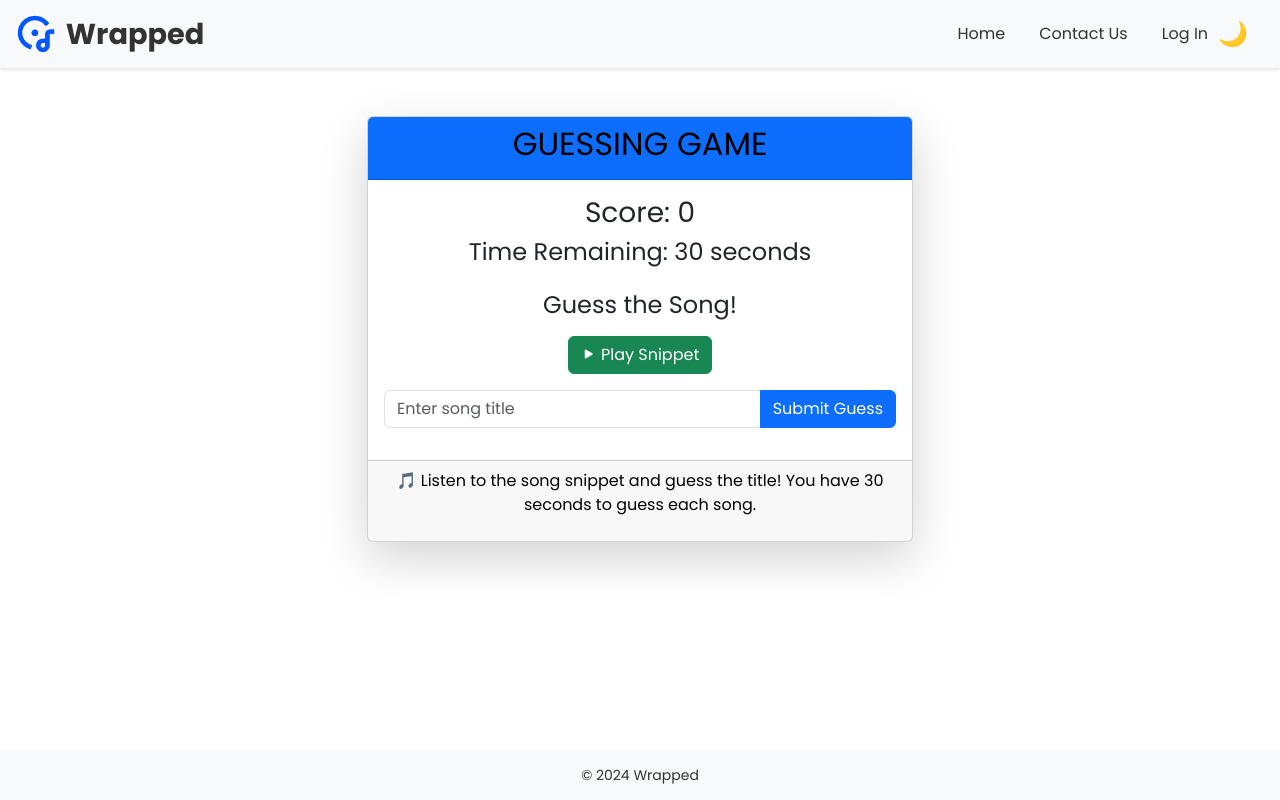
After one commit to Blance5/Spotify-Wrapped, a Django app: template Wrapped_Proj/Wrapped/templates/game.html in a window 1280 px wide. The commit adds this page. Run offline with Django 5.2, Linux system fonts and the light colour scheme; the template is opened without the code that fills it, so the values that code supplies are empty.

Commit message:
Guessing Game Feature

```diff
--- /dev/null
+++ b/Wrapped_Proj/Wrapped/templates/game.html
@@ -0,0 +1,128 @@
+{% extends 'base.html' %}
+{% load static %}
+
+{% block title %}Spotify Song Guess Game{% endblock %}
+
+{% block content %}
+<div class="container text-center my-5">
+    <div class="row justify-content-center">
+        <div class="col-12 col-md-8 col-lg-6">
+            <div class="card shadow-lg">
+                <div class="card-header bg-primary text-white">
+                    <h2>Guessing Game</h2>
+                </div>
+
+                <div class="card-body">
+                    <!-- Game Status -->
+                    <div id="game-status" class="mb-4">
+                        <h3>Score: <span id="score">0</span></h3>
+                        <h4>Time Remaining: <span id="timer">30</span> seconds</h4>
+                    </div>
+
+                    <!-- Audio Player (Hidden) -->
+                    <audio id="globalAudio" preload="auto" style="width: 100%; max-width: 400px; height: 40px;">
+                        <!-- Initially no track loaded -->
+                        Your browser does not support the audio element.
+                    </audio>
+
+                    <!-- Song Guess Section -->
+                    <div id="game-area">
+                        <h4 class="mb-3">Guess the Song!</h4>
+
+                        <div class="d-flex flex-column align-items-center">
+                            <button id="play-snippet" class="btn btn-success mb-3">
+                                <i class="bi bi-play-fill"></i> Play Snippet
+                            </button>
+
+                            <form id="guess-form" class="w-100">
+                                <div class="input-group mb-3">
+                                    <input
+                                        type="text"
+                                        id="song-guess"
+                                        class="form-control"
+                                        placeholder="Enter song title"
+                                        autocomplete="off"
+                                    >
+                                    <button type="submit" class="btn btn-primary">
+                                        Submit Guess
+                                    </button>
+                                </div>
+                            </form>
+                        </div>
+                    </div>
+
+                    <!-- Result Display -->
+                    <div id="result-area" class="mt-4" style="display:none;">
+                        <div id="correct-result" class="alert alert-success">
+                            Correct! 🎉 The song was: <span id="correct-song"></span>
+                        </div>
+                        <div id="incorrect-result" class="alert alert-danger">
+                            Incorrect! 😢 The correct song was: <span id="incorrect-song"></span>
+                        </div>
+                    </div>
+
+                    <!-- Game Over Section -->
+                    <div id="game-over" style="display:none;">
+                        <h3>Game Over!</h3>
+                        <p>Your Final Score: <span id="final-score"></span></p>
+                        <button id="restart-game" class="btn btn-primary">
+                            Play Again
+                        </button>
+                    </div>
+                </div>
+
+                <!-- Game Instructions -->
+                <div class="card-footer text-muted">
+                    <p>
+                        🎵 Listen to the song snippet and guess the title!
+                        You have 30 seconds to guess each song.
+                    </p>
+                </div>
+            </div>
+        </div>
+    </div>
+</div>
+
+<script>
+    // Game Logic Placeholder
+    document.addEventListener('DOMContentLoaded', function() {
+        const playSnippetBtn = document.getElementById('play-snippet');
+        const songSnippet = document.getElementById('song-snippet');
+        const guessForm = document.getElementById('guess-form');
+        const songGuessInput = document.getElementById('song-guess');
+        const scoreDisplay = document.getElementById('score');
+        const timerDisplay = document.getElementById('timer');
+        const resultArea = document.getElementById('result-area');
+        const correctResult = document.getElementById('correct-result');
+        const incorrectResult = document.getElementById('incorrect-result');
+        const gameOverSection = document.getElementById('game-over');
+        const finalScoreDisplay = document.getElementById('final-score');
+        const restartGameBtn = document.getElementById('restart-game');
+
+        // Placeholder for actual game initialization
+        function initializeGame() {
+            // TODO: Implement game start logic
+            console.log('Game initialized');
+        }
+
+        // Placeholder for playing song snippet
+        playSnippetBtn.addEventListener('click', function() {
+            // TODO: Fetch and play actual song snippet from Spotify
+            console.log('Playing song snippet');
+        });
+
+        // Guess submission handler
+        guessForm.addEventListener('submit', function(e) {
+            e.preventDefault();
+            // TODO: Validate guess against correct song
+            console.log('Guess submitted:', songGuessInput.value);
+        });
+
+        // Restart game functionality
+        restartGameBtn.addEventListener('click', initializeGame);
+
+        // Initialize game on page load
+        initializeGame();
+    });
+</script>
+{% endblock %}
--- a/Wrapped_Proj/Wrapped/templates/wrapped.html
+++ b/Wrapped_Proj/Wrapped/templates/wrapped.html
@@ -254,6 +254,10 @@
         </button>
     </div>
 
+    <a href="{% url 'game' %}" class="gamebut">
+        Up for a Challenge?
+    </a>
+
 {% else %}
     <p>No Spotify data available. <a href="{% url 'spotify_login' %}">Connect to Spotify</a></p>
 {% endif %}
--- a/Wrapped_Proj/Wrapped/urls.py
+++ b/Wrapped_Proj/Wrapped/urls.py
@@ -21,6 +21,8 @@ urlpatterns = [
     path('delete_wrap/<int:wrap_id>/', views.delete_wrap, name='delete_wrap'),
     path('rename_wrap/<int:wrap_id>/', views.rename_wrap, name='rename_wrap'),
     path('delete_account/', views.delete_account, name='delete_account'),
+    path('game/', views.game, name='game'),
+
 
 ]
 
```
Also changed, not shown: Wrapped_Proj/Wrapped/views.py (+27 -0 lines), Wrapped_Proj/db.sqlite3.
